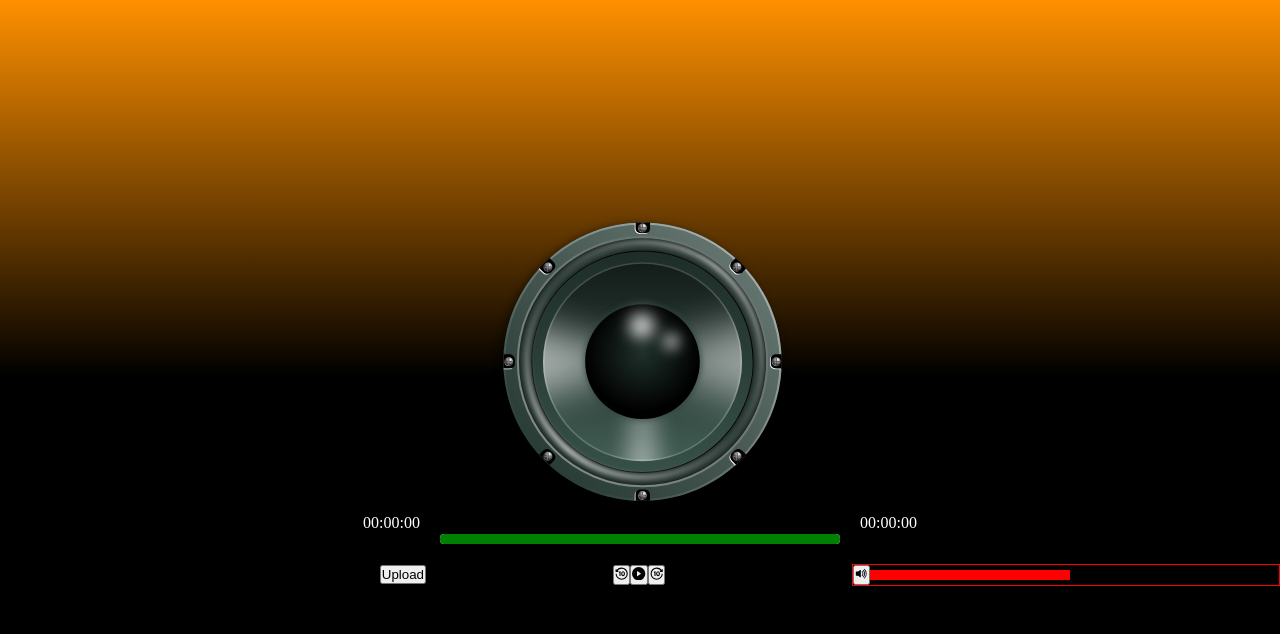
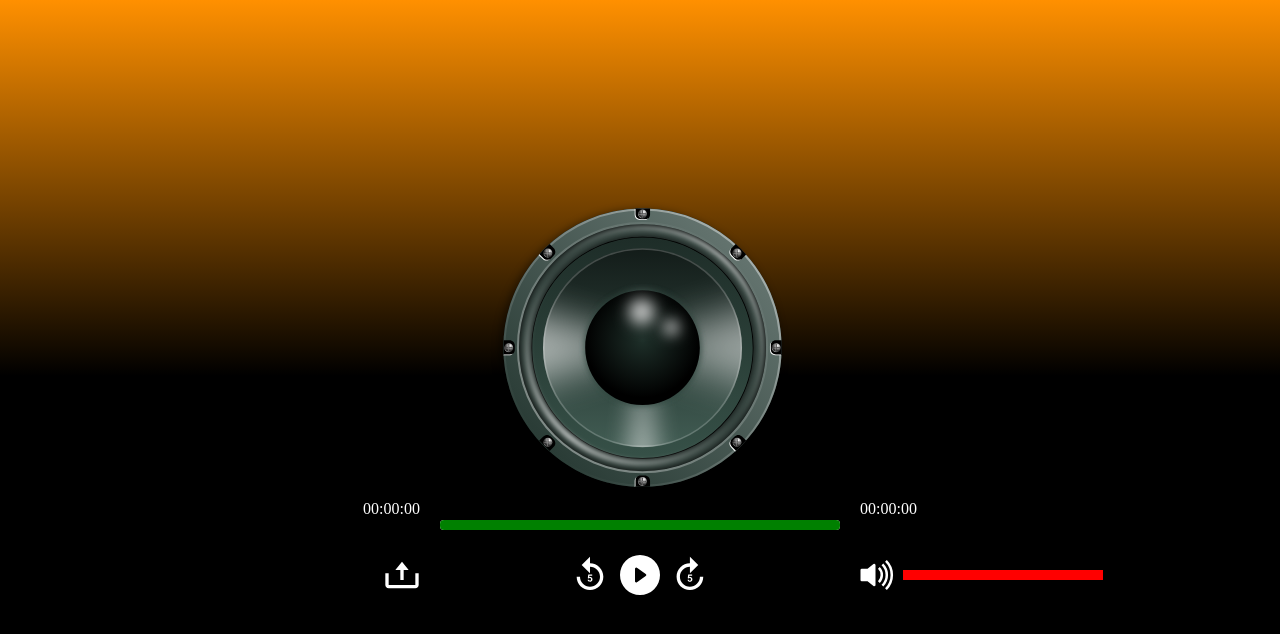
Before and after one commit to SafeCo/react-music-player, a React (Create React App) app: page / in a window 1280 px wide. Shown: the top 634 px of the page. Built offline with nearby package versions, Linux system fonts and the light colour scheme.

Commit message:
styled icons

```diff
--- a/src/AudioPlayer.css
+++ b/src/AudioPlayer.css
@@ -7,6 +7,16 @@
     align-items: center;
     color: white;
 }
+.noStyleButton{
+    border: none;
+    background-color: transparent;
+    display: flex;
+    justify-content: center;
+    align-items: center;
+    cursor: pointer;
+    margin: 5px;
+}
+
 
 .audioPlayer__image{
     height: 300px;
@@ -37,6 +47,8 @@
 }
 
 .volumeBar__container{
+    display: flex;
+    align-content: center;
     flex: 1 1 0;
 }
 
@@ -55,7 +67,6 @@
 
 
 .volumeBar__container{
-    border: solid red 1px;
     display: flex;
     align-items: center;
 }
--- a/src/AudioPlayer.js
+++ b/src/AudioPlayer.js
@@ -5,8 +5,9 @@ import { BsFillPlayCircleFill } from "react-icons/bs";
 import { BsFillPauseCircleFill } from "react-icons/bs";
 import { BsFillVolumeUpFill } from "react-icons/bs";
 import {BsVolumeMuteFill} from "react-icons/bs";
-import { GrForwardTen } from "react-icons/gr"
-import { GrBackTen } from "react-icons/gr"
+import {BiUpload} from "react-icons/bi"
+import {MdOutlineForward5} from "react-icons/md"
+import {MdOutlineReplay5} from "react-icons/md"
 import speaker from "./speaker.svg"
 
 function AudioPlayer() {
@@ -28,6 +29,11 @@ function AudioPlayer() {
         width : volume + "%",
         backgroundColor: "red",
 
+    }
+
+    const iconStyle = {
+        color: "white",
+        fontSize: "2.5rem"
     }
 
 
@@ -114,11 +120,11 @@ function AudioPlayer() {
         setIsPlaying(!isPlaying)
     }
 
-    function addTen(){
-        audioFile.currentTime= audioTime + 10
+    function addFive(){
+        audioFile.currentTime= audioTime + 5
     }
-    function minusTen(){
-        audioFile.currentTime= audioTime - 10
+    function minusFive(){
+        audioFile.currentTime= audioTime - 5
     }
 
 
@@ -147,9 +153,10 @@ function AudioPlayer() {
 
                         <div className="uploadButton__container" >
                             <button
+                            className="noStyleButton"
                             onClick={()=>{inputRef.current.click()}}
                             >
-                                Upload
+                                <BiUpload style={iconStyle}/>
                             </button>
 
                             <input
@@ -162,34 +169,36 @@ function AudioPlayer() {
 
                         <div className="audioPlayer__button-container">
                             <button
-                            onClick={()=>{minusTen()}}
+                            className="noStyleButton"
+                            onClick={()=>{minusFive()}}
                             >
-                                <GrBackTen/>
+                                <MdOutlineReplay5 style={iconStyle} />
                             </button>
 
                             { isPlaying?
                                 (
                                     <button
-                                    className="audioPlayer__pause-button"
+                                    className="audioPlayer__pause-button noStyleButton"
                                     onClick={()=>{pauseFile()}}
                                     >
-                                        <BsFillPauseCircleFill/>
+                                        <BsFillPauseCircleFill style={iconStyle}/>
                                     </button>
                                 ) :
                                 (
                                     <button
-                                    className="audioPlayer__play-button"
+                                    className="audioPlayer__play-button noStyleButton"
                                     onClick={()=>{playFile()}}
                                     >
-                                        <BsFillPlayCircleFill />
+                                        <BsFillPlayCircleFill style={iconStyle} />
                                     </button>
                                 )
                             }
 
                             <button
-                            onClick={()=>{addTen()}}
+                            className="noStyleButton"
+                            onClick={()=>{addFive()}}
                             >
-                                <GrForwardTen/>
+                                <MdOutlineForward5 style={iconStyle} />
                             </button>
 
 
@@ -197,11 +206,17 @@ function AudioPlayer() {
 
                         <div className="volumeBar__container">
                             { volume === 0 ?
-                                (<button onClick={()=>{setVolume(50)}}>
-                                    <BsVolumeMuteFill/>
+                                (<button
+                                className="noStyleButton"
+                                onClick={()=>{setVolume(50)}}
+                                >
+                                    <BsVolumeMuteFill style={iconStyle}/>
                                 </button>):
-                                (<button onClick={()=>{setVolume(0)}}>
-                                    <BsFillVolumeUpFill/>
+                                (<button
+                                className="noStyleButton"
+                                onClick={()=>{setVolume(0)}}
+                                >
+                                    <BsFillVolumeUpFill style={iconStyle}/>
                                 </button>)
                             }
                             <div ref={volumeRef} data-name="volumeSeeker"  onClick={checkWidth} className="volumeBar__gray">
@@ -213,7 +228,6 @@ function AudioPlayer() {
             </div>
 
 
-
         </div>
     )
 }
```
